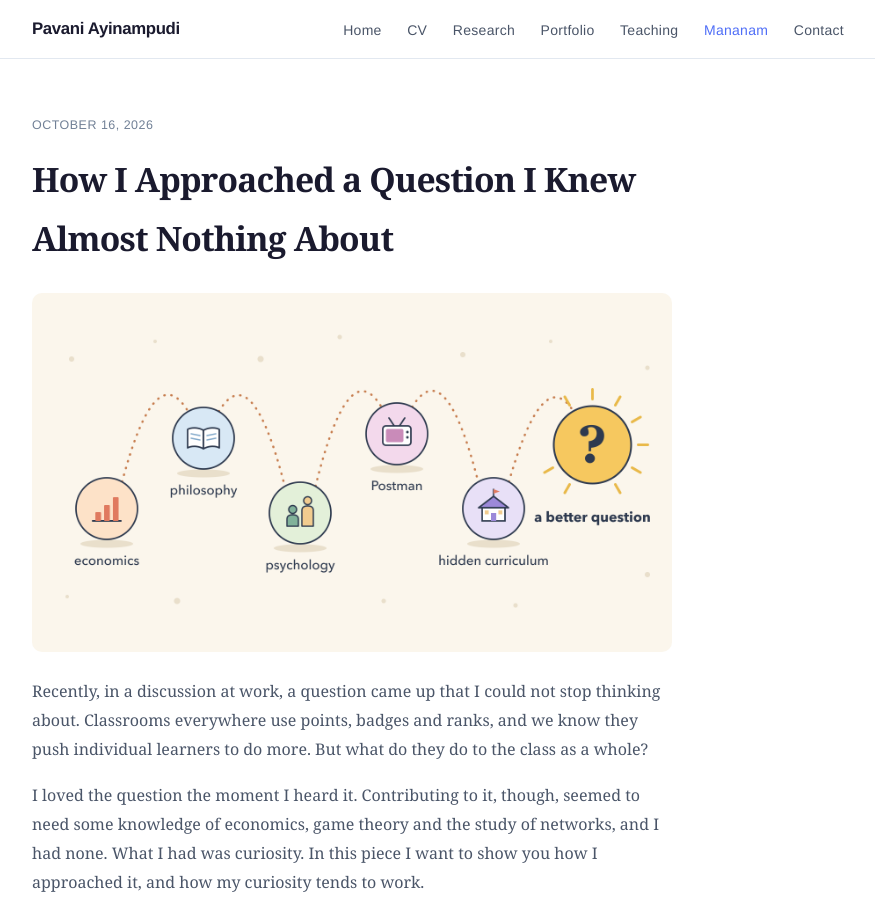
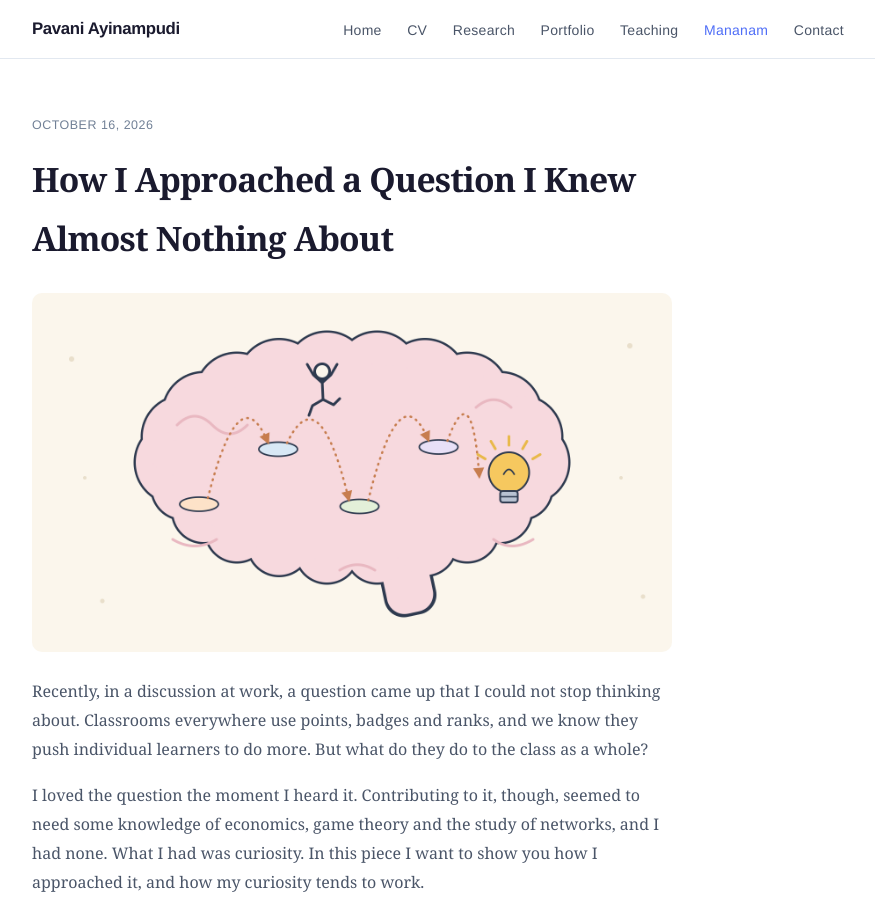
Before and after one commit to pavaniasn/pavaniasn.github.io, a Jekyll site: the page built from _mananam/2026-10-16-how-i-approached-a-question-i-knew-almost-nothing-about.md, in a window 1280 px wide and 900 px high. Shown: the whole window, without its empty margins (202-1077 px from the left). Built offline with Jekyll 4.4.1, drawn with Linux system fonts in a browser that asks for light colours.

Commit message:
Mananam: swap header for a wordless brain illustration
Co-Authored-By: Claude Opus 5.5 <noreply@anthropic.com>

```diff
--- a/_mananam/2026-10-16-how-i-approached-a-question-i-knew-almost-nothing-about.md
+++ b/_mananam/2026-10-16-how-i-approached-a-question-i-knew-almost-nothing-about.md
@@ -6,7 +6,7 @@ summary: >-
 date: 2026-10-16
 ---
 
-![A dotted path hopping between five stops, economics, philosophy, psychology, Postman and the hidden curriculum, ending at a glowing question mark labelled "a better question"](/assets/mananam/island-hopping-header.png)
+![A stick figure leaping along dotted arrows from one stop to the next inside a brain, towards a lit bulb](/assets/mananam/brain-hopping.png)
 
 Recently, in a discussion at work, a question came up that I could not stop thinking about. Classrooms everywhere use points, badges and ranks, and we know they push individual learners to do more. But what do they do to the class as a whole?
 
```
Also changed, not shown: assets/mananam/brain-hopping.png (added), assets/mananam/island-hopping-header.png (deleted).
